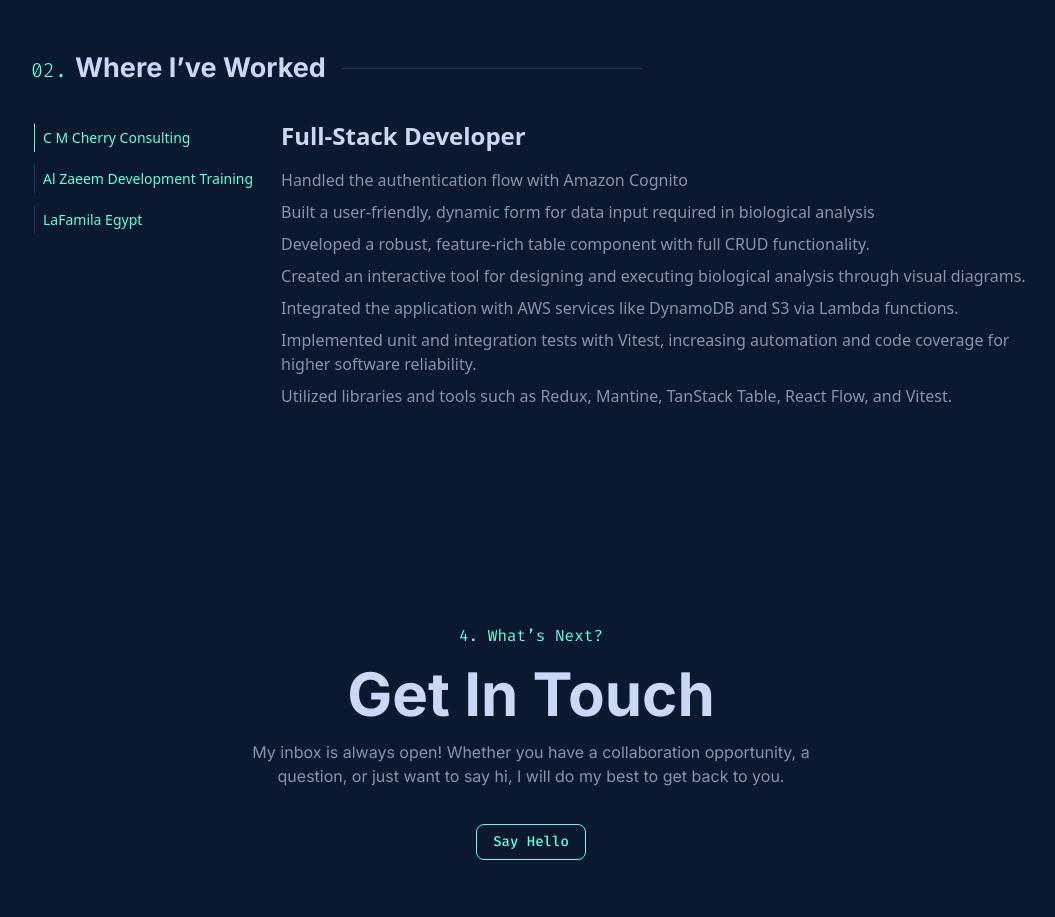
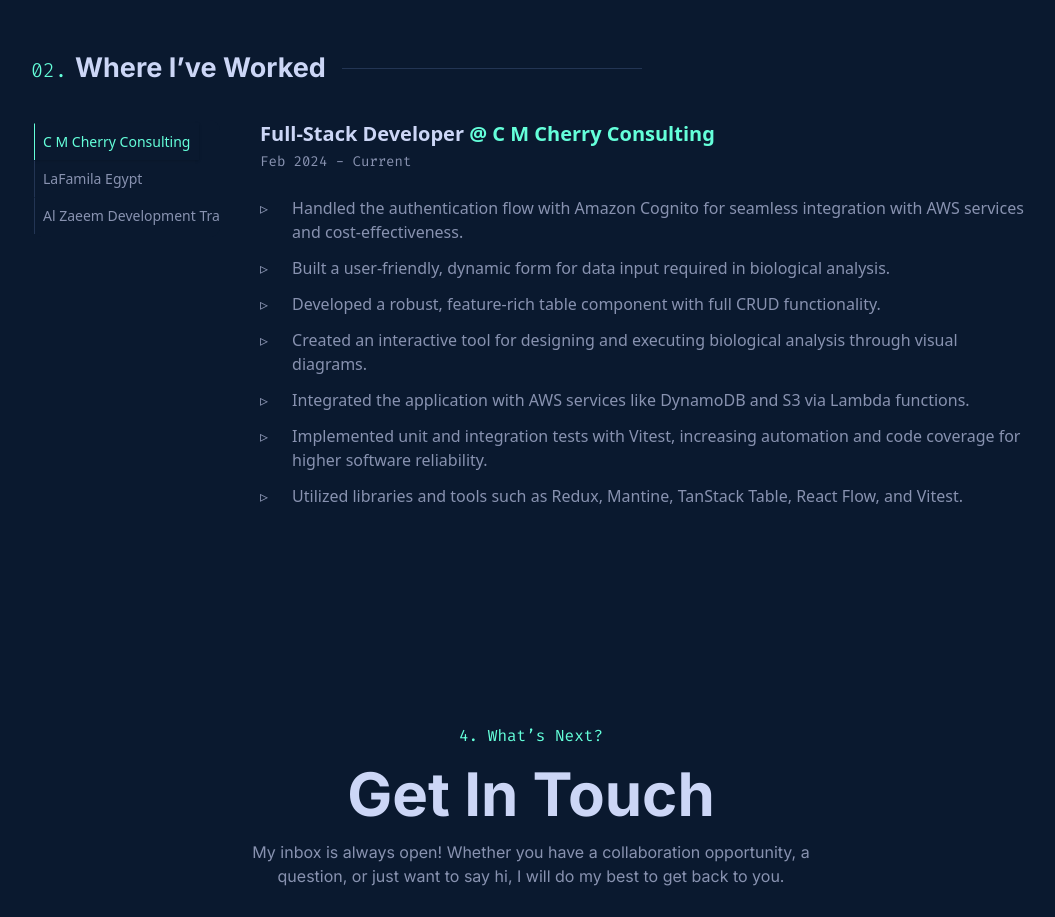
Before and after one commit to Shrief88/portfolio, a Next.js app: page / in a window 1280 px wide. Shown: the part 1500-2417 px from the top of the page, without its empty margins (109-1164 px from the left). Built offline with nearby package versions, Linux system fonts and the light colour scheme.

Commit message:
Add animation for experience section

```diff
--- /dev/null
+++ b/src/components/TabContent.tsx
@@ -0,0 +1,65 @@
+"use client";
+
+import { motion } from "framer-motion";
+import { TabsContent } from "@radix-ui/react-tabs";
+import useBreakpoint from "@/hooks/useBreakPoint";
+
+type Props = {
+  company: string;
+  values: {
+    title: string;
+    companyUrl: string;
+    startDate: string;
+    endDate: string;
+    description: string[];
+  };
+};
+
+const TabContent = ({ company, values }: Props) => {
+  // Tailwind "md" breakpoint
+  const isMobile = useBreakpoint("(max-width: 768px)");
+
+  return (
+    <>
+      <TabsContent key={company} value={company}>
+        <motion.div
+          initial={isMobile ? { y: 30, opacity: 0 } : { x: 30, opacity: 0 }}
+          animate={isMobile ? { y: 0, opacity: 1 } : { x: 0, opacity: 1 }}
+          transition={{ duration: 0.5 }}
+          className="px-6 md:px-0"
+        >
+          <div className="flex flex-col gap-1">
+            <h2 className="text-primary-foreground text-lg md:text-xl font-bold">
+              {values.title}{" "}
+              <span className="text-foreground text-lg md:text-xl">
+                <a
+                  href={values.companyUrl}
+                  target="_blank"
+                  rel="noopener noreferrer"
+                >
+                  @ {company}
+                </a>
+              </span>
+            </h2>
+            <p className="font-fira text-muted-foreground text-sm">
+              {values.startDate} - {values.endDate}
+            </p>
+          </div>
+
+          <ul className="flex flex-col gap-3 mt-6">
+            {values.description.map((d, i) => (
+              <li
+                key={i}
+                className="relative pl-8 text-muted-foreground before:content-['▹'] before:mr-2 before:absolute before:left-0"
+              >
+                {d}
+              </li>
+            ))}
+          </ul>
+        </motion.div>
+      </TabsContent>
+    </>
+  );
+};
+
+export default TabContent;
--- a/src/components/sections/Experience.tsx
+++ b/src/components/sections/Experience.tsx
@@ -1,9 +1,9 @@
 import MaxWidthWrapper from "../MaxWidthWrapper";
-import { TabsList, TabsTrigger, Tabs, TabsContent } from "../ui/tabs";
+import { TabsList, TabsTrigger, Tabs } from "../ui/tabs";
 import { experiences } from "@/content/data.json";
+import TabContent from "../TabContent";
 
 const Experience = () => {
-  console.log(Object.entries(experiences));
   return (
     <MaxWidthWrapper>
       <section
@@ -15,35 +15,22 @@ const Experience = () => {
         </h1>
         <div className="pt-10">
           <Tabs
-            className="md:flex-row gap-4"
+            className="md:flex-row gap-10"
             defaultValue={Object.keys(experiences)[0]}
           >
-            <TabsList className="md:flex-col items-start h-full bg-background gap-0 md:gap-3 max-w-screen overflow-scroll md:overflow-hidden justify-start">
+            <TabsList className="md:flex-col items-start h-full bg-background gap-0 max-w-screen overflow-scroll md:overflow-hidden justify-start">
               {Object.keys(experiences).map((company) => (
                 <TabsTrigger
                   key={company}
                   value={company}
-                  className="rounded-none border-b-1 border-b-separator data-[state=active]:border-b-foreground md:border-b-0 md:border-l-1 md:border-l-separator md:data-[state=active]:border-l-foreground"
+                  className="text-muted-foreground data-[state=active]:text-foreground rounded-none border-b-1 border-b-separator data-[state=active]:border-b-foreground md:border-b-0 md:border-l-1 md:border-l-separator md:data-[state=active]:border-l-foreground md:py-2 px-6 md:px-2 "
                 >
                   {company}
                 </TabsTrigger>
               ))}
             </TabsList>
             {Object.entries(experiences).map(([company, values]) => (
-              <TabsContent key={company} value={company}>
-                <div className="flex flex-col gap-4 px-6 md:px-0">
-                  <h2 className="text-primary-foreground text-2xl font-bold">
-                    {values.title}
-                  </h2>
-                  <ul className="flex flex-col gap-2">
-                    {values.description.map((d, i) => (
-                      <li key={i} className="text-muted-foreground">
-                        {d}
-                      </li>
-                    ))}
-                  </ul>
-                </div>
-              </TabsContent>
+              <TabContent company={company} values={values} key={company} />
             ))}
           </Tabs>
         </div>
--- a/src/components/sections/Hero.tsx
+++ b/src/components/sections/Hero.tsx
@@ -4,12 +4,12 @@ import { motion } from "framer-motion";
 
 import { hero } from "@/content/data.json";
 import MaxWidthWrapper from "@/components/MaxWidthWrapper";
+import useBreakpoint from "@/hooks/useBreakPoint";
 
 const Hero = () => {
-  let delay = 0
-  if (typeof window !== "undefined") {
-    delay = window.innerWidth < 768 ? 0.2 : 1;
- }
+  // Tailwind "md" breakpoint
+  const isMobile = useBreakpoint("(max-width: 768px)");
+  const delay = isMobile ? 0.2 : 1;
 
   return (
     <MaxWidthWrapper className="min-h-screen">
--- a/src/content/data.json
+++ b/src/content/data.json
@@ -36,12 +36,12 @@
   "experiences": {
     "C M Cherry Consulting": {
       "title": "Full-Stack Developer",
-      "companyUrl": "",
+      "companyUrl": "https://www.cmcherryconsulting.com/",
       "startDate": "Feb 2024",
       "endDate": "Current",
       "description": [
-        "Handled the authentication flow with Amazon Cognito",
-        "Built a user-friendly, dynamic form for data input required in biological analysis",
+        "Handled the authentication flow with Amazon Cognito for seamless integration with AWS services and cost-effectiveness.",
+        "Built a user-friendly, dynamic form for data input required in biological analysis.",
         "Developed a robust, feature-rich table component with full CRUD functionality.",
         "Created an interactive tool for designing and executing biological analysis through visual diagrams.",
         "Integrated the application with AWS services like DynamoDB and S3 via Lambda functions.",
@@ -49,25 +49,25 @@
         "Utilized libraries and tools such as Redux, Mantine, TanStack Table, React Flow, and Vitest."
       ]
     },
+    "LaFamila Egypt": {
+      "title": "IT Instructor",
+      "companyUrl": "https://www.lafamiliaeg.com/",
+      "startDate": "Aug 2021",
+      "endDate": "Aug 2022",
+      "description": [
+        "Designed promotional materials, including flyers and frames, using Adobe Photoshop, Illustrator and Figma to meet client requirements.",
+        "Delivered creative visuals that increased customer engagement by 20%."
+      ]
+    },
     "Al Zaeem Development Training": {
-      "title": "Full-Stack Developer",
+      "title": "IT Instructor",
       "companyUrl": "",
-      "startDate": "Feb 2024",
-      "endDate": "Current",
+      "startDate": "Aug 2020",
+      "endDate": "Mar 2022",
       "description": [
         "Designed and delivered comprehensive training sessions in JavaScript, HTML, CSS.",
         "Mentored and graduated over 30 students, equipping them with strong foundational programming skills."
       ]
-    },
-    "LaFamila Egypt": {
-      "title": "Full-Stack Developer",
-      "companyUrl": "",
-      "startDate": "Feb 2024",
-      "endDate": "Current",
-      "description": [
-        "Designed promotional materials, including flyers and frames, using Adobe Photoshop and Illustrator to meet client requirements.",
-        "Delivered creative visuals that increased customer engagement by 20%."
-      ]
     }
   }
 }
--- /dev/null
+++ b/src/hooks/useBreakPoint.ts
@@ -0,0 +1,25 @@
+import { useState, useEffect } from "react";
+
+const useBreakpoint = (query: string) => {
+  // Default to false during server-side rendering to ensure consistent hydration
+  const [matches, setMatches] = useState(false);
+
+  // Add a state to track if we've hydrated
+  const [hasHydrated, setHasHydrated] = useState(false);
+
+  useEffect(() => {
+    setHasHydrated(true);
+    setMatches(window.matchMedia(query).matches);
+    const mediaQuery = window.matchMedia(query);
+    const handler = (e: MediaQueryListEvent) => setMatches(e.matches);
+
+    mediaQuery.addEventListener("change", handler);
+    return () => mediaQuery.removeEventListener("change", handler);
+  }, [query]);
+
+  // Only return the real value after hydration
+  // Before hydration, always return false
+  return hasHydrated ? matches : false;
+};
+
+export default useBreakpoint;
```
